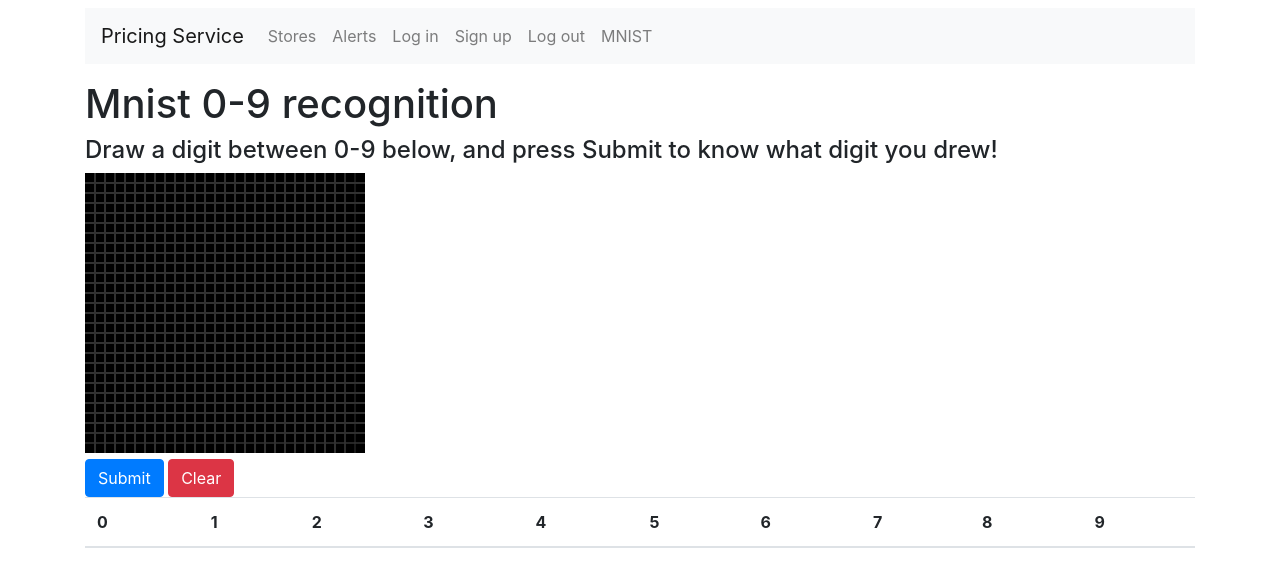
After one commit to lentmiien/python-test, a Flask app: page /mnist/ in a window 1280 px wide. The commit adds this page. Shown: the top 587 px of the page. Run offline with Flask 2, Linux system fonts and the light colour scheme; lists and menus that the app fills with data are empty; some libraries are stand-ins or nearby versions.

Commit message:
added tensorflow with trained mnist

```diff
--- a/app.py
+++ b/app.py
@@ -3,8 +3,11 @@ from flask import Flask, render_template
 from views.alerts import alert_bluprint
 from views.stores import store_bluprint
 from views.users import user_bluprint
+from views.mnist import mnist_bluprint
 
-app = Flask(__name__)
+app = Flask(__name__,
+            static_url_path='',
+            static_folder='static')
 app.secret_key = 'aspwW9KtfpU6YyRWOgUk8kIWyXZSijwYqCeKyuILqJZyLQywCm547YvlG8porH6e'
 app.config.update(
     ADMIN=os.environ.get('ADMIN')
@@ -19,6 +22,7 @@ def home():
 app.register_blueprint(alert_bluprint, url_prefix='/alerts')
 app.register_blueprint(store_bluprint, url_prefix='/stores')
 app.register_blueprint(user_bluprint, url_prefix='/users')
+app.register_blueprint(mnist_bluprint, url_prefix='/mnist')
 
 
 if __name__ == '__main__':
--- a/requirements.txt
+++ b/requirements.txt
@@ -5,4 +5,6 @@ request==2019.4.13
 passlib==1.7.1
 requests==2.21.0
 dnspython==1.16.0
+numpy==1.16.2
+tensorflow==2.0.0
 uwsgi
--- /dev/null
+++ b/static/script.js
@@ -0,0 +1,79 @@
+const canvas = document.getElementById('input_canvas');
+const ctx = canvas.getContext('2d');
+Clear();
+mouseDown = false;
+
+function ProcessMouse(event) {
+  let rect = canvas.getBoundingClientRect();
+  let x = parseInt(event.clientX - rect.left);
+  let y = parseInt(event.clientY - rect.top);
+  if (mouseDown) {
+    ctx.beginPath();
+    ctx.arc(x, y, 10, 0, 2 * Math.PI);
+    ctx.fillStyle = 'white';
+    ctx.fill();
+  }
+}
+
+function Status(s) {
+  if (s == 1) {
+    mouseDown = true;
+  } else {
+    mouseDown = false;
+  }
+}
+
+function SubmitData() {
+  const pixel_data = ctx.getImageData(0, 0, 280, 280).data;
+  let compact = [];
+  for (let i = 0; i < pixel_data.length; i += 4) {
+    if (pixel_data[i] > 100) {
+      compact.push(1);
+    } else {
+      compact.push(0);
+    }
+  }
+  let ultradense = [];
+  for (let y = 0; y < 28; y++) {
+    for (let x = 0; x < 28; x++) {
+      let sum = 0;
+      for (let y10 = 0; y10 < 10; y10++) {
+        for (let x10 = 0; x10 < 10; x10++) {
+          sum += compact[(y * 10 + y10) * 280 + (x * 10 + x10)];
+        }
+      }
+      const average = parseInt((sum * 9) / 100);
+      ultradense.push(average);
+
+      ctx.fillStyle = 'rgb(' + parseInt(28.3 * average) + ',' + parseInt(28.3 * average) + ',' + parseInt(28.3 * average) + ')';
+      ctx.fillRect(x * 10, y * 10, 10, 10);
+    }
+  }
+  console.log(ultradense);
+  let response = fetch('/mnist/getnumber?x=' + ultradense.join('')).then(rawdata => {
+    rawdata.json().then(jsondata => {
+      console.log(jsondata);
+      let output = '';
+      jsondata.probability.forEach(p => {
+        output += '<td>' + parseFloat(parseInt(p * 10000)) / 100 + '%</td>';
+      });
+      document.getElementById('data').innerHTML = output;
+    });
+  });
+}
+
+function Clear() {
+  ctx.fillStyle = '#000000';
+  ctx.fillRect(0, 0, 280, 280);
+
+  for (let i = 1; i < 28; i++) {
+    ctx.strokeStyle = '#333333';
+    ctx.moveTo(0, i * 10);
+    ctx.lineTo(280, i * 10);
+    ctx.stroke();
+
+    ctx.moveTo(i * 10, 0);
+    ctx.lineTo(i * 10, 280);
+    ctx.stroke();
+  }
+}
--- a/templates/base.html
+++ b/templates/base.html
@@ -34,6 +34,7 @@
             <a href="{{ url_for('users.login_user') }}" class="nav-item nav-link">Log in</a>
             <a href="{{ url_for('users.new_user') }}" class="nav-item nav-link">Sign up</a>
             <a href="{{ url_for('users.logout_user') }}" class="nav-item nav-link">Log out</a>
+            <a href="{{ url_for('mnist.index') }}" class="nav-item nav-link">MNIST</a>
           </div>
         </div>
       </nav>
--- /dev/null
+++ b/templates/mnist/index.html
@@ -0,0 +1,40 @@
+{% extends "base.html" %} {% block content %}
+<header>
+  <h1>Mnist 0-9 recognition</h1>
+</header>
+<section>
+  <h4>Draw a digit between 0-9 below, and press Submit to know what digit you drew!</h4>
+  <canvas
+    id="input_canvas"
+    width="280px"
+    height="280px"
+    onmousemove="ProcessMouse(event)"
+    onmousedown="Status(1)"
+    onmouseup="Status(0)"
+  ></canvas
+  ><br />
+  <button class="btn btn-primary" onclick="SubmitData()">Submit</button>
+  <button class="btn btn-danger" onclick="Clear()">Clear</button><br />
+  <table class="table" id="probability">
+    <thead>
+      <tr>
+        <th scope="col">0</th>
+        <th scope="col">1</th>
+        <th scope="col">2</th>
+        <th scope="col">3</th>
+        <th scope="col">4</th>
+        <th scope="col">5</th>
+        <th scope="col">6</th>
+        <th scope="col">7</th>
+        <th scope="col">8</th>
+        <th scope="col">9</th>
+      </tr>
+    </thead>
+    <tbody>
+      <tr id="data"></tr>
+    </tbody>
+  </table>
+
+  <script src="../script.js"></script>
+</section>
+{% endblock %}
--- /dev/null
+++ b/views/mnist.py
@@ -0,0 +1,49 @@
+from flask import Blueprint, render_template, request
+import numpy as np
+import tensorflow as tf
+import json
+
+mnist_bluprint = Blueprint('mnist', __name__)
+
+
+# Tensorflow setup
+input_size = 784
+output_size = 10
+hidden_layer_size = 400
+
+model = tf.keras.Sequential([
+    tf.keras.layers.Flatten(input_shape=(28, 28, 1)),
+    tf.keras.layers.Dense(hidden_layer_size, activation='relu'),
+    tf.keras.layers.Dense(hidden_layer_size, activation='tanh'),
+    tf.keras.layers.Dense(output_size, activation='softmax'),
+])
+
+model.compile(optimizer='adam',
+              loss='sparse_categorical_crossentropy', metrics=['accuracy'])
+
+model.load_weights('mnist_checkpoints/my_checkpoint')
+# End Tensorflow setup
+
+
+@mnist_bluprint.route('/')
+def index():
+    return render_template('mnist/index.html')
+
+
+@mnist_bluprint.route('/getnumber')
+def get_number():
+    input_array = []
+    for a in request.args.get("x"):
+        input_array.append(float(a)/9.0)
+    input_array = tf.reshape(input_array, [28, 28, 1])
+    # (data, shape)
+    # inputData = tf.tensor2d([input_array], [1, len(input_array)])
+    result = model.predict([[input_array]])
+    r = np.where(result == np.amax(result))
+    cords = list(zip(r[0], r[1]))
+    # const winner = irisClasses[result.argMax().dataSync()[0]];
+    # console.log(winner);
+    output_array = []
+    for a in result[0]:
+        output_array.append(a)
+    return f'{"{"}"number": "{cords[0][1]}", "probability": {output_array}{"}"}'
```
Also changed, not shown: 3 other files.
